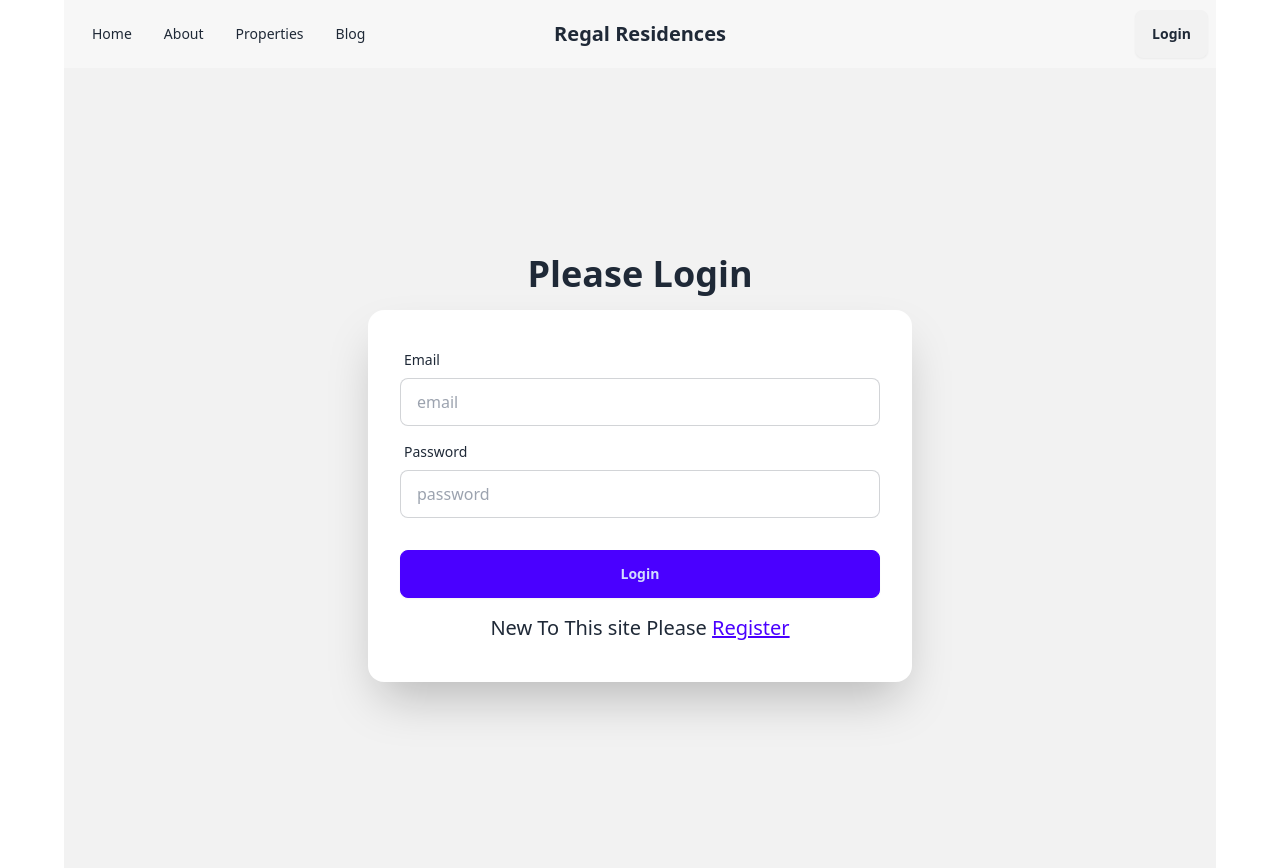
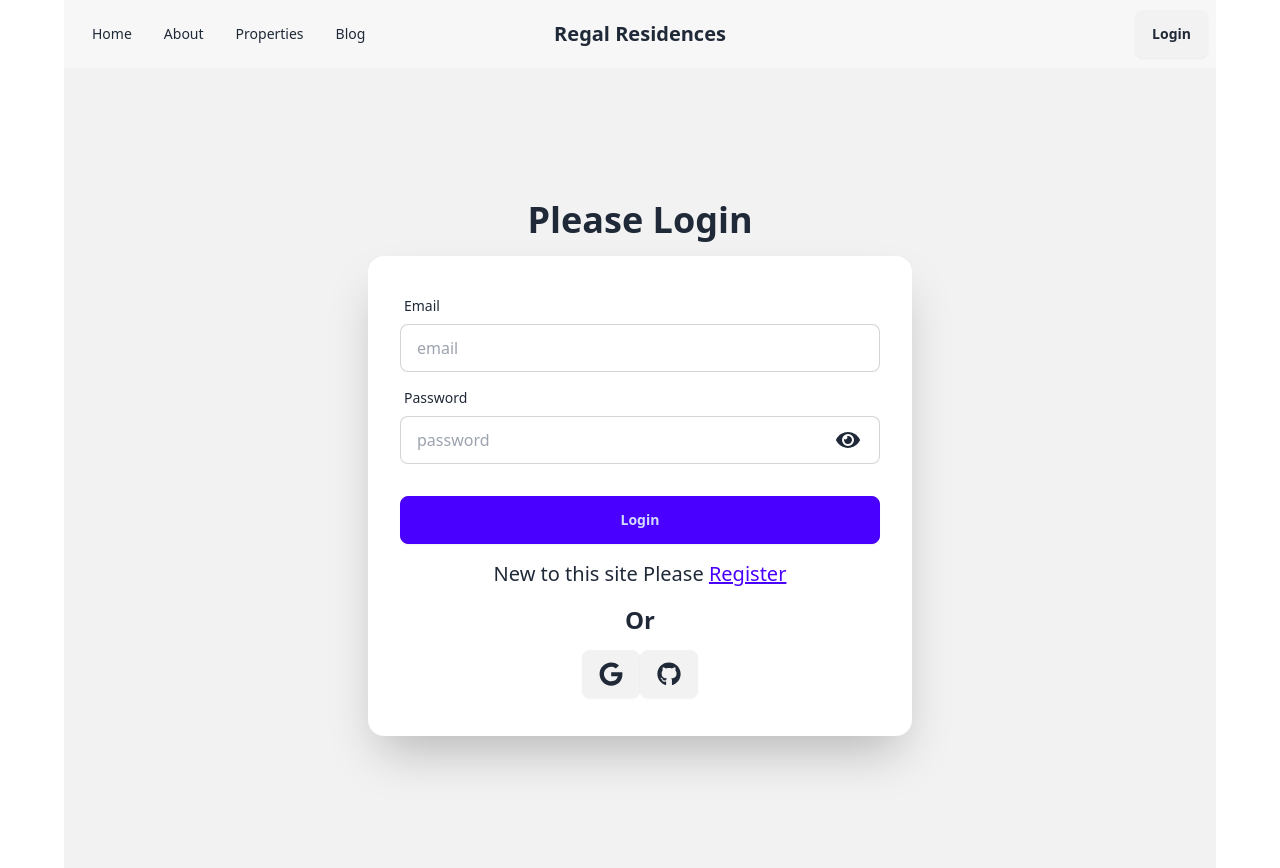
Before and after one commit to Emrandu1989/a9, a React (Vite) app: page /login in a window 1280 px wide. Built offline with nearby package versions, Linux system fonts and the light colour scheme; no server answers.

Commit message:
register page added

```diff
--- a/package.json
+++ b/package.json
@@ -18,6 +18,7 @@
     "react-dom": "^18.2.0",
     "react-icons": "^5.0.1",
     "react-router-dom": "^6.22.3",
+    "react-toastify": "^10.0.5",
     "sort-by": "^1.2.0"
   },
   "devDependencies": {
--- a/src/Providers/AuthProvider.jsx
+++ b/src/Providers/AuthProvider.jsx
@@ -1,9 +1,10 @@
-import { GoogleAuthProvider, createUserWithEmailAndPassword, onAuthStateChanged, signInWithEmailAndPassword, signInWithPopup, signOut, } from "firebase/auth";
+import { GithubAuthProvider, GoogleAuthProvider, createUserWithEmailAndPassword, onAuthStateChanged, signInWithEmailAndPassword, signInWithPopup, signOut, } from "firebase/auth";
 import { createContext, useEffect, useState } from "react";
 import auth from "../firebase/firebase.config";
 import PropTypes from 'prop-types';
 
  const googleProvider = new GoogleAuthProvider();
+ const gitHubProvider = new GithubAuthProvider();
 
 
 export const AuthContext = createContext(null);
@@ -31,6 +32,11 @@ const AuthProvider = ({ children }) => {
          return signInWithPopup(auth,googleProvider)
       }
 
+      const gitHubLogin = () =>{
+        return signInWithPopup(auth, gitHubProvider)
+      }
+
+
 
       useEffect(()=>{
            const unsubscribe=  onAuthStateChanged(auth, currentUser =>{
@@ -49,6 +55,7 @@ const AuthProvider = ({ children }) => {
         login,
         logOut,
         googleLogin,
+        gitHubLogin,
 
     }
     return (
--- a/src/components/Authentication/Login.jsx
+++ b/src/components/Authentication/Login.jsx
@@ -1,9 +1,21 @@
-import { useContext } from "react";
+import { useContext, useState } from "react";
 import { Link } from "react-router-dom";
 import { AuthContext } from "../../Providers/AuthProvider";
 
+import { FaEyeSlash, FaGoogle } from "react-icons/fa";
+import { FaGithub } from "react-icons/fa6";
+import { ToastContainer, toast } from 'react-toastify';
+import 'react-toastify/dist/ReactToastify.css';
+import { FaEye } from "react-icons/fa";
+
+
 const Login = () => {
+    const {googleLogin,gitHubLogin} = useContext(AuthContext);
+    const [success, setSuccess] = useState(null);
+    const [error, setError] = useState(null)
+     const [showAll, setShowAll] = useState(false)
     const {login} = useContext(AuthContext)
+
     const handleLogin = (e) =>{
           e.preventDefault();
           const form = e.target;
@@ -19,6 +31,32 @@ const Login = () => {
             console.log(error)
           })
     }
+
+    const handleGoogleSignUp = () =>{
+        googleLogin()
+        .then(result=>{
+            const loggedUser = result.user;
+            console.log(loggedUser)
+            setSuccess(toast("User Created Successfully"))
+        })
+        .catch(error=>{
+            console.log(error)
+            setError(toast(error.message))
+        })
+    }
+    const handleGitHubSignUp = () =>{
+        gitHubLogin()
+        .then(result=>{
+            const loggedUser = result.user;
+            console.log(loggedUser)
+            setSuccess(toast("User Created Successfully"))
+        })
+        .catch(error=>{
+            console.log(error)
+            setError(toast(error.message))
+        })
+    }
+
     return (
         <>
         <div className="hero min-h-screen bg-base-200">
@@ -29,27 +67,47 @@ const Login = () => {
                 </div>
                 <div className="card  w-full  shadow-2xl bg-base-100">
                     <form onSubmit={handleLogin} className="card-body">
+
                         <div className="form-control">
                             <label className="label">
                                 <span className="label-text">Email</span>
                             </label>
                             <input type="email" placeholder="email" name="email" className="input input-bordered" required />
                         </div>
-        <div className="form-control">
+
+                        <div className="form-control  relative">
                             <label className="label">
                                 <span className="label-text">Password</span>
                             </label>
-          <input type="password" placeholder="password" name="password" className="input input-bordered" required />
+                            <input type={showAll ? "text" : "password"}
+                             placeholder="password"
+                              name="password" className="input input-bordered" required />
+
+                            <Link className="absolute top-12 right-5 text-2xl" onClick={()=> setShowAll(!showAll) }> {showAll ? <FaEyeSlash />  :<FaEye />}  </Link>
 
                         </div>
+
                         <div className="form-control mt-6">
                             <button className="btn btn-primary">Login</button>
                         </div>
-          <p className="text-center text-xl py-2"> New To This site Please <Link className=" text-xl btn-link" to={"/register"}>Register</Link> </p>
+                        <p className="text-center text-xl py-2"> New to this site Please <Link className=" text-xl btn-link" to={"/register"}>Register</Link> </p>
+                           <div className="text-center">
+                                <p className="text-2xl font-bold">Or</p>
+                           </div>
+
+                        <div className="flex justify-center my-1.5">
+                             <button onClick={handleGoogleSignUp} className="btn text-2xl"><FaGoogle /></button>
+                             <button onClick={handleGitHubSignUp} className="btn text-2xl"><FaGithub /></button>
+                        </div>
+
                     </form>
+
+
+
                 </div>
             </div>
         </div>
+        <ToastContainer />
     </>
     );
 };
--- a/src/components/Authentication/Register.jsx
+++ b/src/components/Authentication/Register.jsx
@@ -1,13 +1,18 @@
-import { useContext } from "react";
+import { useContext, useState } from "react";
 import { Link } from "react-router-dom";
 import { AuthContext } from "../../Providers/AuthProvider";
 import { updateProfile } from "firebase/auth";
-import { FaGoogle } from "react-icons/fa";
+import { FaEyeSlash, FaGoogle } from "react-icons/fa";
 import { FaGithub } from "react-icons/fa6";
-
+import { ToastContainer, toast } from 'react-toastify';
+import 'react-toastify/dist/ReactToastify.css';
+import { FaEye } from "react-icons/fa";
 
 const Register = () => {
-    const {createUser,googleLogin} = useContext(AuthContext);
+     const [success, setSuccess] = useState(null);
+     const [error, setError] = useState(null)
+      const [showAll, setShowAll] = useState(false)
+    const {createUser,googleLogin,gitHubLogin} = useContext(AuthContext);
     const handleRegister = (e) =>{
          e.preventDefault();
          const form = e.target;
@@ -16,10 +21,16 @@ const Register = () => {
          const password = form.password.value;
          const imageUrl = form.ImageUrl.value;
          console.log(name,email,password,imageUrl);
+
+          if(!/^(?=.*[a-z])(?=.*[A-Z]).{6,}$/.test(password)){
+            setError(toast("password must have atleaset 6 character one upperCase and one lowerCase"))
+            return
+         }
          createUser(email,password,name,imageUrl)
          .then(result=>{
             const loggedUser = result.user;
             console.log(loggedUser)
+            setSuccess(toast("User Created Successfully"))
 
             updateProfile(loggedUser,{
                 displayName: name,
@@ -28,6 +39,7 @@ const Register = () => {
          })
          .catch(error=>{
             console.log(error)
+            setError(toast(error.message))
          })
 
     }
@@ -37,11 +49,27 @@ const Register = () => {
         .then(result=>{
             const loggedUser = result.user;
             console.log(loggedUser)
+            setSuccess(toast("User Created Successfully"))
         })
         .catch(error=>{
             console.log(error)
+            setError(toast(error.message))
         })
     }
+    const handleGitHubSignUp = () =>{
+        gitHubLogin()
+        .then(result=>{
+            const loggedUser = result.user;
+            console.log(loggedUser)
+            setSuccess(toast("User Created Successfully"))
+        })
+        .catch(error=>{
+            console.log(error)
+            setError(toast(error.message))
+        })
+    }
+
+
     return (
         <>
             <div className="hero min-h-screen bg-base-200">
@@ -51,7 +79,7 @@ const Register = () => {
 
                     </div>
                     <div className="card  w-full  shadow-2xl bg-base-100">
-                        <form onSubmit={handleRegister } className="card-body">
+                        <form onSubmit={handleRegister} className="card-body">
                             <div className="form-control">
                                 <label className="label">
                                     <span className="label-text">Name</span>
@@ -64,11 +92,16 @@ const Register = () => {
                                 </label>
                                 <input type="email" placeholder="email" name="email" className="input input-bordered" required />
                             </div>
-                            <div className="form-control">
+
+                            <div className="form-control  relative">
                                 <label className="label">
                                     <span className="label-text">Password</span>
                                 </label>
-                                <input type="password" placeholder="password" name="password" className="input input-bordered" required />
+                                <input type={showAll ? "text" : "password"}
+                                 placeholder="password"
+                                  name="password" className="input input-bordered" required />
+
+                                <Link className="absolute top-12 right-5 text-2xl" onClick={()=> setShowAll(!showAll) }> {showAll ? <FaEyeSlash />  :<FaEye />}  </Link>
 
                             </div>
                             <div className="form-control">
@@ -88,12 +121,17 @@ const Register = () => {
 
                             <div className="flex justify-center my-1.5">
                                  <button onClick={handleGoogleSignUp} className="btn text-2xl"><FaGoogle /></button>
-                                 <button onClick={handleGoogleSignUp} className="btn text-2xl"><FaGithub /></button>
+                                 <button onClick={handleGitHubSignUp} className="btn text-2xl"><FaGithub /></button>
                             </div>
+
                         </form>
+
+
+
                     </div>
                 </div>
             </div>
+            <ToastContainer />
         </>
     );
 };
--- a/src/main.jsx
+++ b/src/main.jsx
@@ -10,6 +10,7 @@ ReactDOM.createRoot(document.getElementById('root')).render(
   <React.StrictMode>
     <AuthProvider>
       <RouterProvider router={router} />
+
     </AuthProvider>
   </React.StrictMode>,
 )
```
Also changed, not shown: 1 other file (tests, documents, lock files or other folders). Lines whose indentation alone changed are shown as unchanged.
